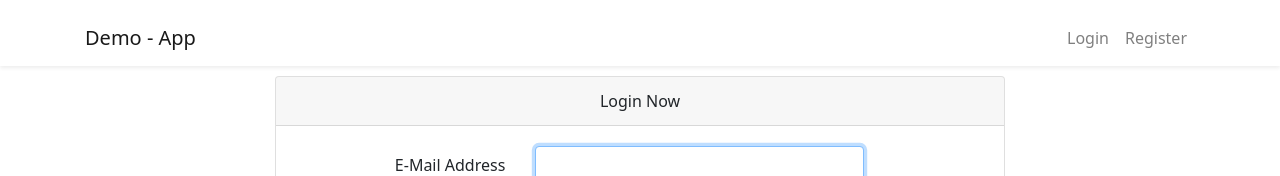
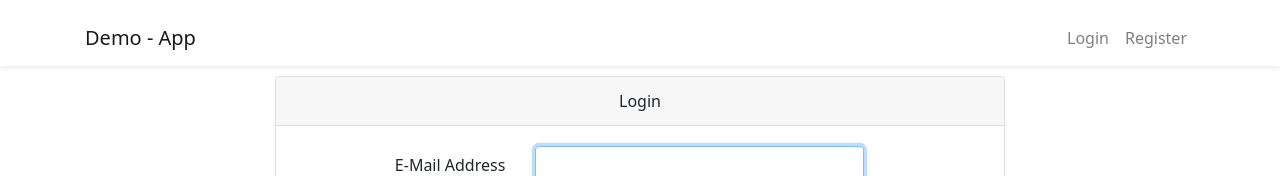
Before and after one commit to hoanglm-1051/Nuxt-Demo, a Nuxt app in the folder demo-app-client/: page /login in a window 1280 px wide. Shown: the top 176 px of the page. Built offline with nearby package versions, Linux system fonts and the light colour scheme.

Commit message:
Check shared workspace

```diff
--- a/demo-app-client/pages/login.vue
+++ b/demo-app-client/pages/login.vue
@@ -4,7 +4,7 @@
             <div class="col-md-8">
                 <div class="card">
                     <div class="card-header">
-                        Login Now
+                        Login
                     </div>
                     <div class="card-body">
                         <form @submit.prevent="login">
```
